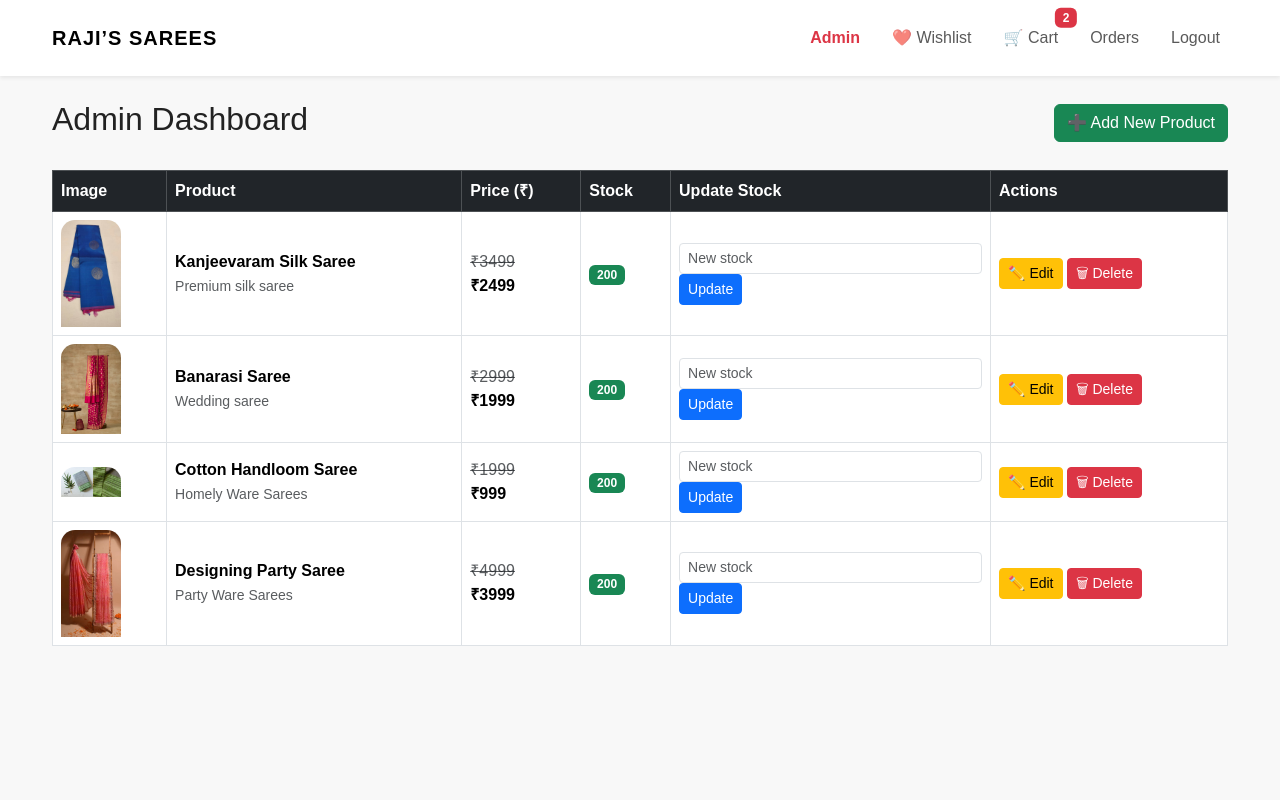
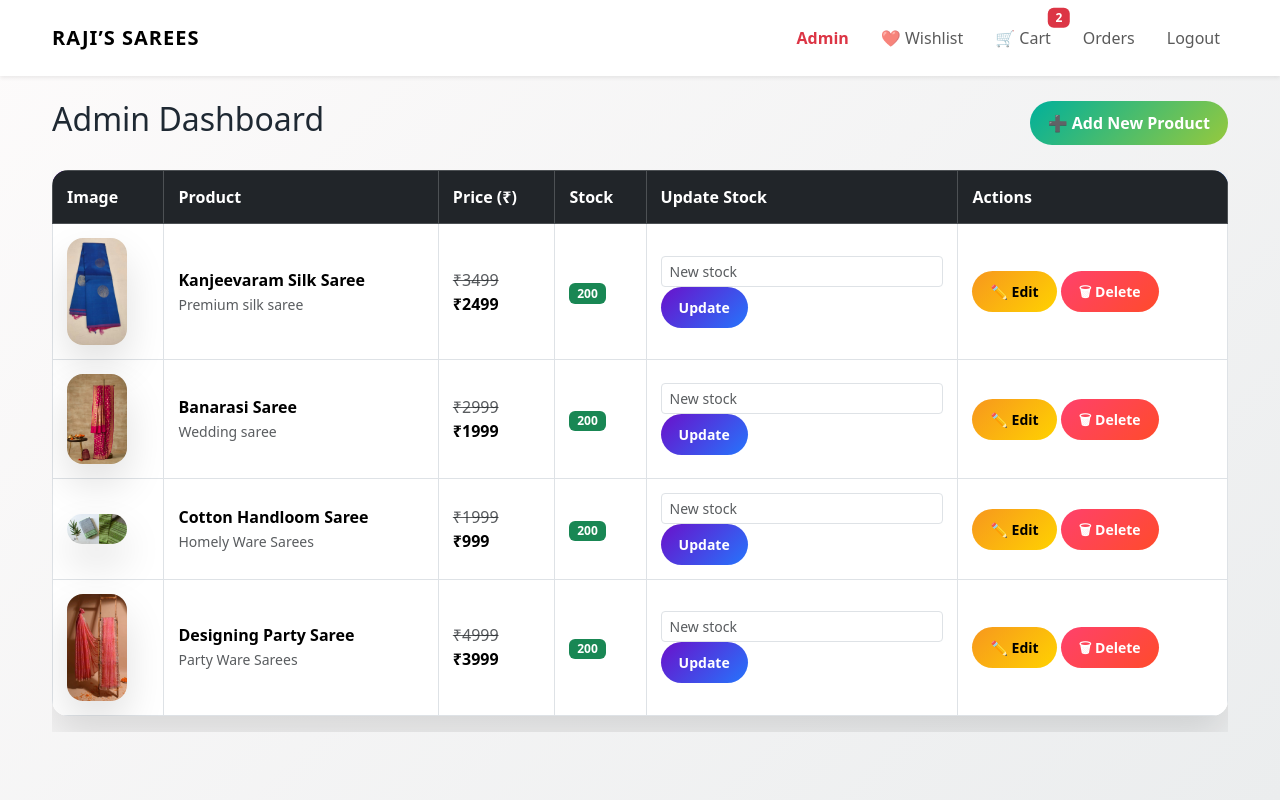
Before and after one commit to SamanuAbhinay/Rajis_Sarees_Store, a Flask app: page /admin/dashboard in a window 1280 px wide. Run offline with Flask 3, Linux system fonts and the light colour scheme; a user stored in the database is signed in; data comes from the database, SQL or seed files in the repository; both versions use the stored data as it was after the commit.

Commit message:
changes in css styling

```diff
--- a/static/css/style.css
+++ b/static/css/style.css
@@ -547,3 +547,168 @@ a {
     height: 240px;
   }
 }
+:root {
+  --primary: #6a11cb;
+  --secondary: #2575fc;
+  --accent: #ffb703;
+  --success: #2ec4b6;
+  --danger: #ef233c;
+  --dark: #1f2933;
+  --light: #f8f9fa;
+  --glass: rgba(255, 255, 255, 0.75);
+  --radius: 16px;
+  --shadow: 0 20px 40px rgba(0,0,0,0.12);
+}
+
+body {
+  font-family: "Poppins", system-ui, sans-serif;
+  background: linear-gradient(135deg, #fdfbfb, #ebedee);
+  color: var(--dark);
+  min-height: 100vh;
+}
+
+.btn {
+  border-radius: 999px;
+  font-weight: 600;
+  padding: 10px 18px;
+  transition: all 0.35s ease;
+}
+
+.btn:hover {
+  transform: translateY(-3px);
+  box-shadow: var(--shadow);
+}
+
+.btn-primary {
+  background: linear-gradient(135deg, var(--primary), var(--secondary));
+  border: none;
+}
+
+.btn-success {
+  background: linear-gradient(135deg, #00b09b, #96c93d);
+  border: none;
+}
+
+.btn-danger {
+  background: linear-gradient(135deg, #ff416c, #ff4b2b);
+  border: none;
+}
+
+.btn-warning {
+  background: linear-gradient(135deg, #f7971e, #ffd200);
+  border: none;
+}
+
+.product-card {
+  background: var(--glass);
+  backdrop-filter: blur(12px);
+  border-radius: var(--radius);
+  box-shadow: var(--shadow);
+  overflow: hidden;
+  transition: all 0.4s ease;
+}
+
+.product-card:hover {
+  transform: translateY(-10px) scale(1.02);
+}
+
+.product-img {
+  border-radius: var(--radius);
+  object-fit: cover;
+  transition: transform 0.5s ease;
+}
+
+.product-card:hover .product-img {
+  transform: scale(1.08);
+}
+
+.price del {
+  color: #999;
+  font-size: 1rem;
+}
+
+.price span {
+  font-weight: 700;
+}
+
+.container img {
+  border-radius: var(--radius);
+  box-shadow: var(--shadow);
+}
+
+.admin-table table {
+  background: white;
+  border-radius: var(--radius);
+  overflow: hidden;
+  box-shadow: var(--shadow);
+}
+
+.admin-table thead {
+  background: linear-gradient(135deg, var(--primary), var(--secondary));
+  color: white;
+}
+
+.admin-table th,
+.admin-table td {
+  vertical-align: middle;
+  padding: 14px;
+}
+
+.admin-actions .btn {
+  margin: 3px 0;
+}
+
+@media (max-width: 992px) {
+  h2 {
+    font-size: 1.6rem;
+  }
+}
+
+@media (max-width: 768px) {
+  .product-card {
+    margin-bottom: 20px;
+  }
+
+  table {
+    font-size: 0.9rem;
+  }
+}
+
+@media (max-width: 576px) {
+  .btn {
+    width: 100%;
+  }
+
+  h2 {
+    font-size: 1.4rem;
+  }
+}
+
+.alert {
+  border-radius: var(--radius);
+  box-shadow: var(--shadow);
+  animation: slideDown 0.6s ease;
+}
+
+@keyframes slideDown {
+  from {
+    opacity: 0;
+    transform: translateY(-20px);
+  }
+  to {
+    opacity: 1;
+    transform: translateY(0);
+  }
+}
+
+input, textarea, select {
+  border-radius: 999px;
+  padding: 10px 14px;
+  border: 1px solid #ddd;
+  transition: all 0.3s ease;
+}
+
+input:focus, textarea:focus {
+  border-color: var(--primary);
+  box-shadow: 0 0 0 3px rgba(106,17,203,0.2);
+}
```
Also changed, not shown: templates/product_details.html (+8 -3 lines), templates/wishlist.html (+8 -1 lines), instance/users.db.
